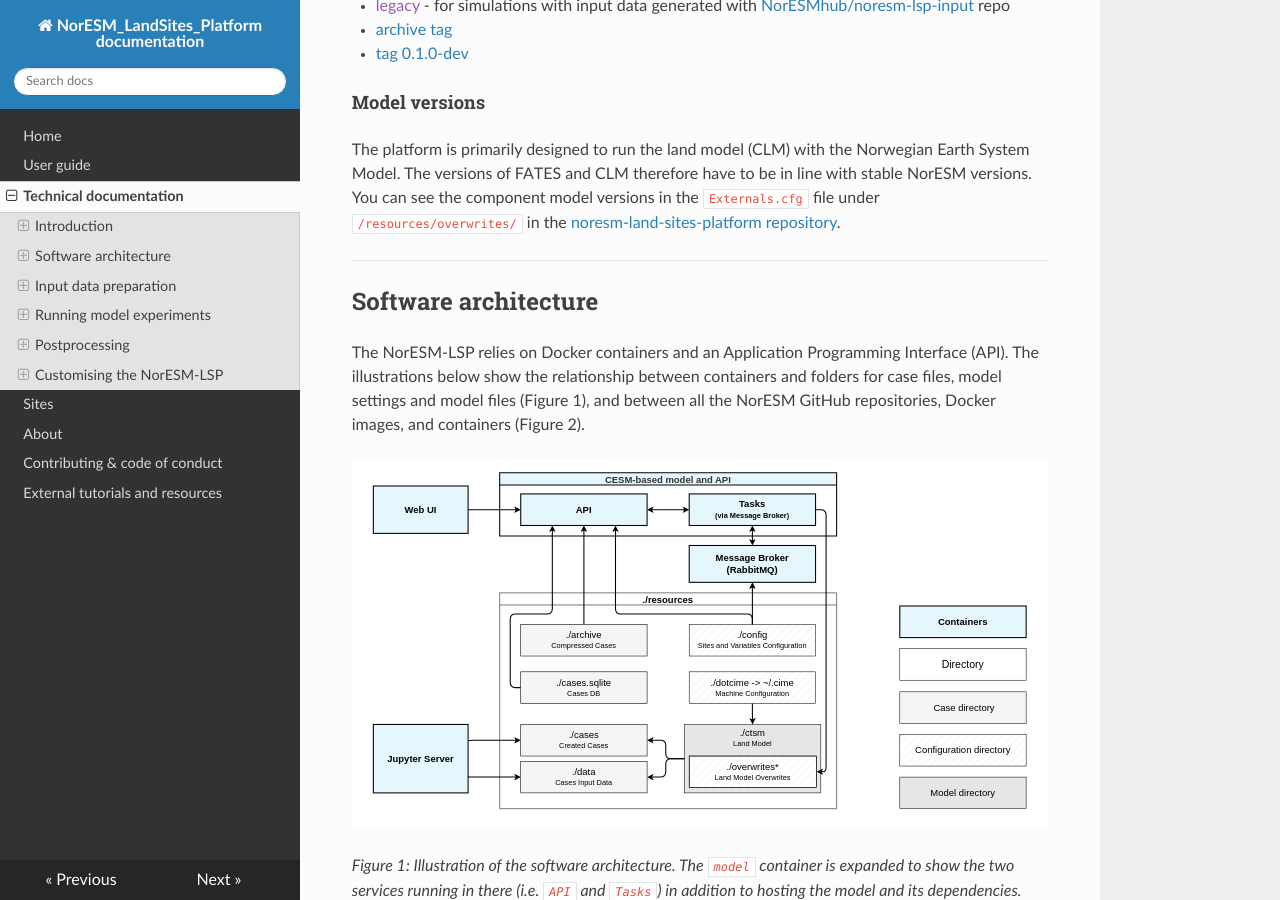
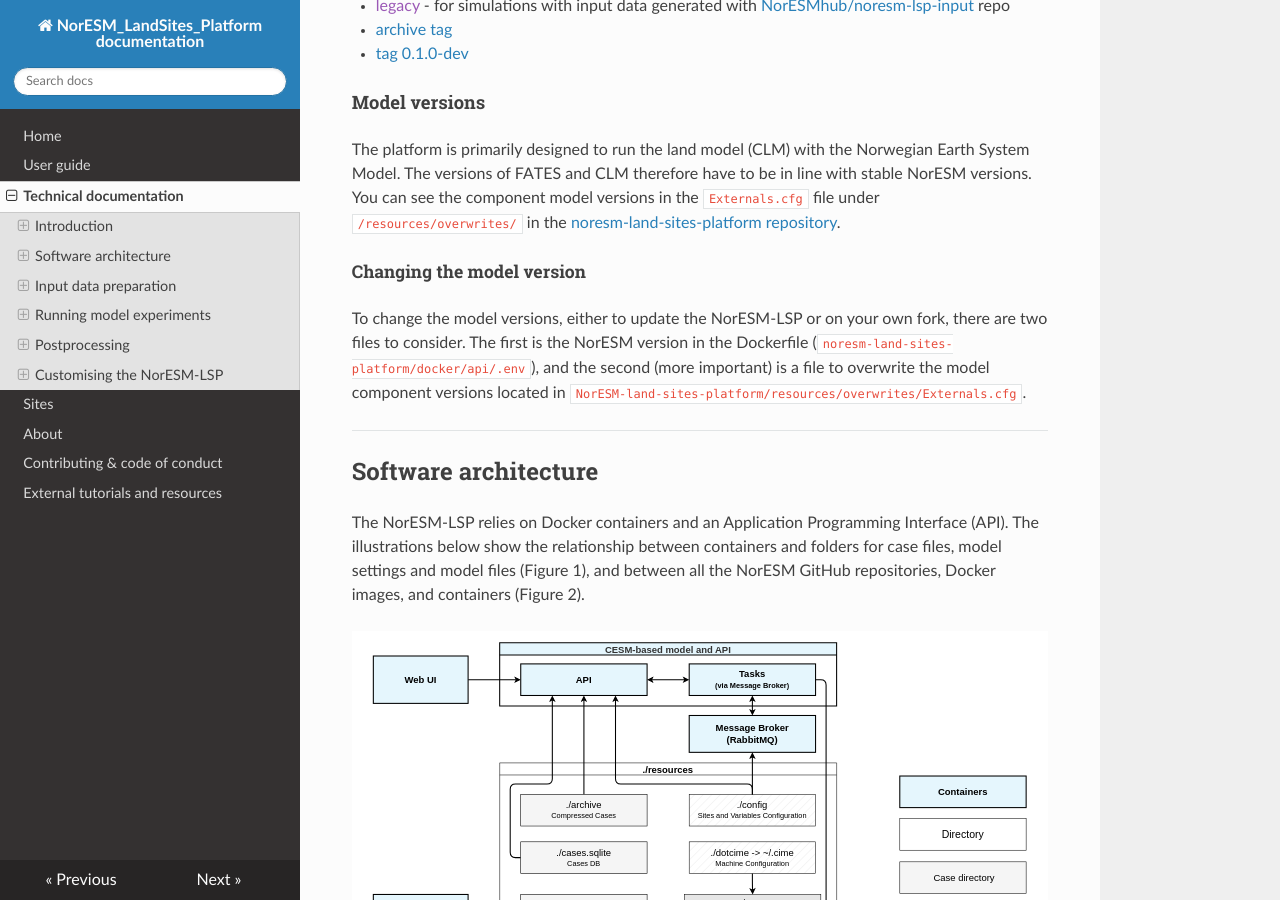
Before and after one commit to NorESMhub/noresm-land-sites-platform, an MkDocs documentation site: the page built from docs/documentation.md, in a window 1280 px wide and 900 px high, scrolled down 3878 px. Built offline with MkDocs 1.6.1, drawn with Linux system fonts in a browser that asks for light colours; nearby versions of some CDN libraries.

Commit message:
add version change description
@ka7eh

```diff
--- a/docs/documentation.md
+++ b/docs/documentation.md
@@ -87,6 +87,8 @@ Platform versions follow standard numbering, and releases below 1 should be cons
 
 The platform is primarily designed to run the land model (CLM) with the Norwegian Earth System Model. The versions of FATES and CLM therefore have to be in line with stable NorESM versions. You can see the component model versions in the `Externals.cfg` file under `/resources/overwrites/` in the [noresm-land-sites-platform repository](https://github.com/NorESMhub/noresm-land-sites-platform/tree/main/resources/overwrites).
 
+##### Changing the model version
+To change the model versions, either to update the NorESM-LSP or on your own fork, there are two files to consider. The first is the NorESM version in the Dockerfile (`noresm-land-sites-platform/docker/api/.env`), and the second (more important) is a file to overwrite the model component versions located in `NorESM-land-sites-platform/resources/overwrites/Externals.cfg`.
 
 *****************************
 
```
